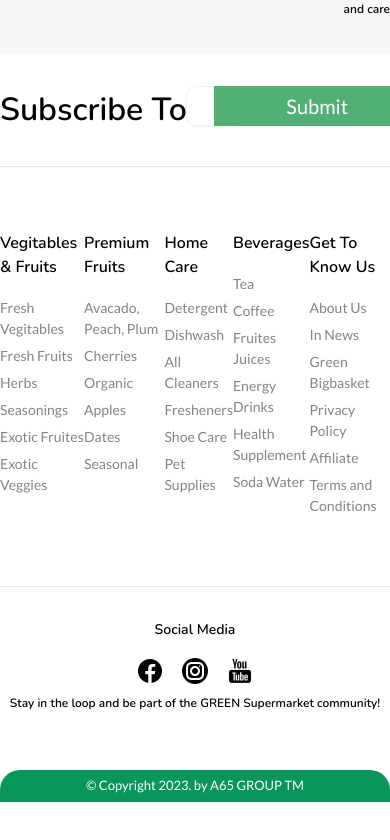
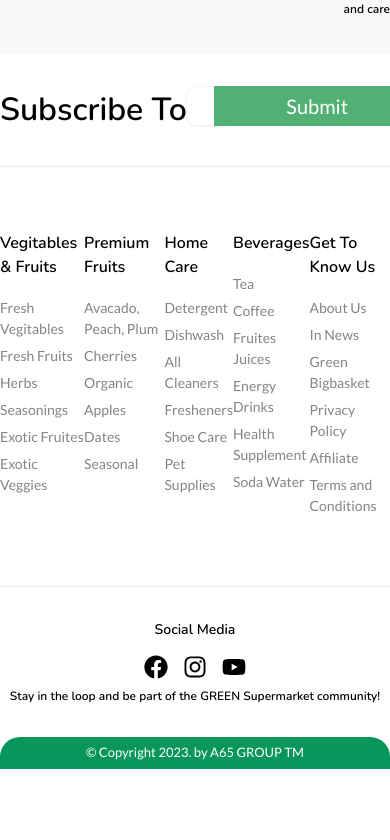
Before and after one commit to PraveenAththanayake/Green_Supermarket, a React (Vite) app in the folder frontend/: page /cart in a window 390 px wide. Shown: the part 1431-2271 px from the top of the page. After the commit the page ends 2250 px from the top, so only its background shows below. Built offline with nearby package versions, Linux system fonts and the light colour scheme; a web font is replaced by a local one.

Commit message:
Responsive design for social bar

```diff
--- a/frontend/src/components/common/socialBar.tsx
+++ b/frontend/src/components/common/socialBar.tsx
@@ -1,13 +1,24 @@
 import React from "react";
-import socialMedia from "../../../public/images/footerImages/Group 30.png";
+import { SocialLinkList } from "../../constants/SocialLink";
+import { Link } from "react-router-dom";
 
 const SocialBar = () => {
   return (
-    <div className="max-w-[1120px] mx-auto mt-[32px] mb-[58px]">
+    <div className="max-w-[1120px] mx-auto my-8 lg:mb-[58px]">
       <h4 className="font-nunito font-semibold text-[14px] text-center">
         Social Media
       </h4>
-      <img className="mx-auto mt-[16px]" src={socialMedia} alt="socialMedia" />
+      <div className="flexCenter flex-row mt-[15px] text-5xl gap-[15px]">
+        {SocialLinkList.map((item, index) => (
+          <Link
+            key={index}
+            to={item.url}
+            className="transition duration-100 ease-in-out cursor-pointer hover:scale-125"
+          >
+            {<item.icon />}
+          </Link>
+        ))}
+      </div>
       <p className="font-nunito font-semibold text-[12px] text-center mt-[8px]">
         Stay in the loop and be part of the GREEN Supermarket community!
       </p>
--- /dev/null
+++ b/frontend/src/constants/SocialLink.ts
@@ -0,0 +1,23 @@
+import { SocialLinkTypes } from "../types";
+import { FaFacebook, FaInstagram, FaYoutube } from "react-icons/fa";
+
+export const SocialLinkList: SocialLinkTypes[] = [
+  {
+    id: 1,
+    name: "Facebook",
+    icon: FaFacebook,
+    url: "https://www.facebook.com/",
+  },
+  {
+    id: 2,
+    name: "Instagram",
+    icon: FaInstagram,
+    url: "https://www.instagram.com/",
+  },
+  {
+    id: 3,
+    name: "Youtube",
+    icon: FaYoutube,
+    url: "https://www.youtube.com/",
+  },
+];
--- /dev/null
+++ b/frontend/src/types/SocialLinks.d.ts
@@ -0,0 +1,6 @@
+export interface SocialLinkTypes {
+  id: number;
+  name: string;
+  url: string;
+  icon: string;
+}
--- a/frontend/src/types/index.ts
+++ b/frontend/src/types/index.ts
@@ -2,3 +2,5 @@ export * from "./button";
 export * from "./CategoriesList";
 export * from "./productNav";
 export * from "./adminSidebar";
+export * from "./adminSidebar";
+export * from "./SocialLinks";
```
Also changed, not shown: frontend/public/images/footerImages/Group 30.png (deleted).
